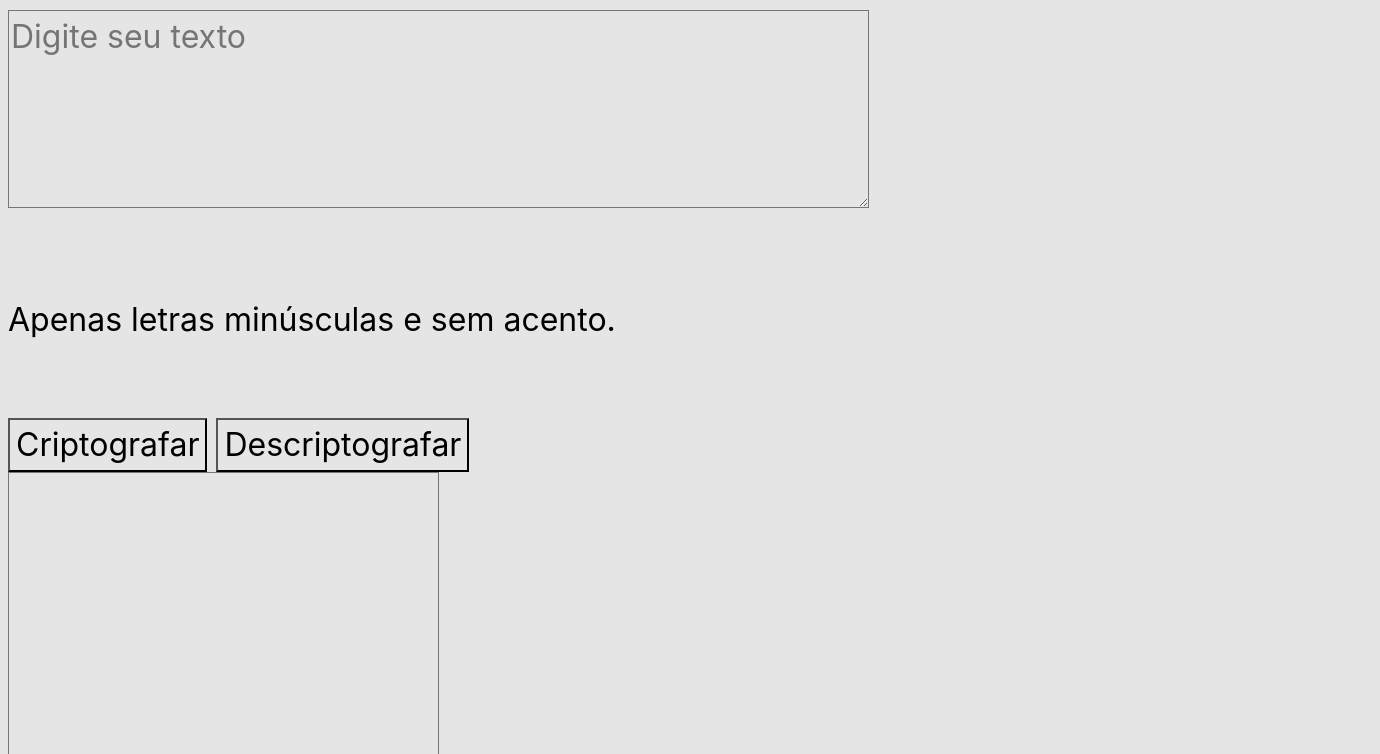
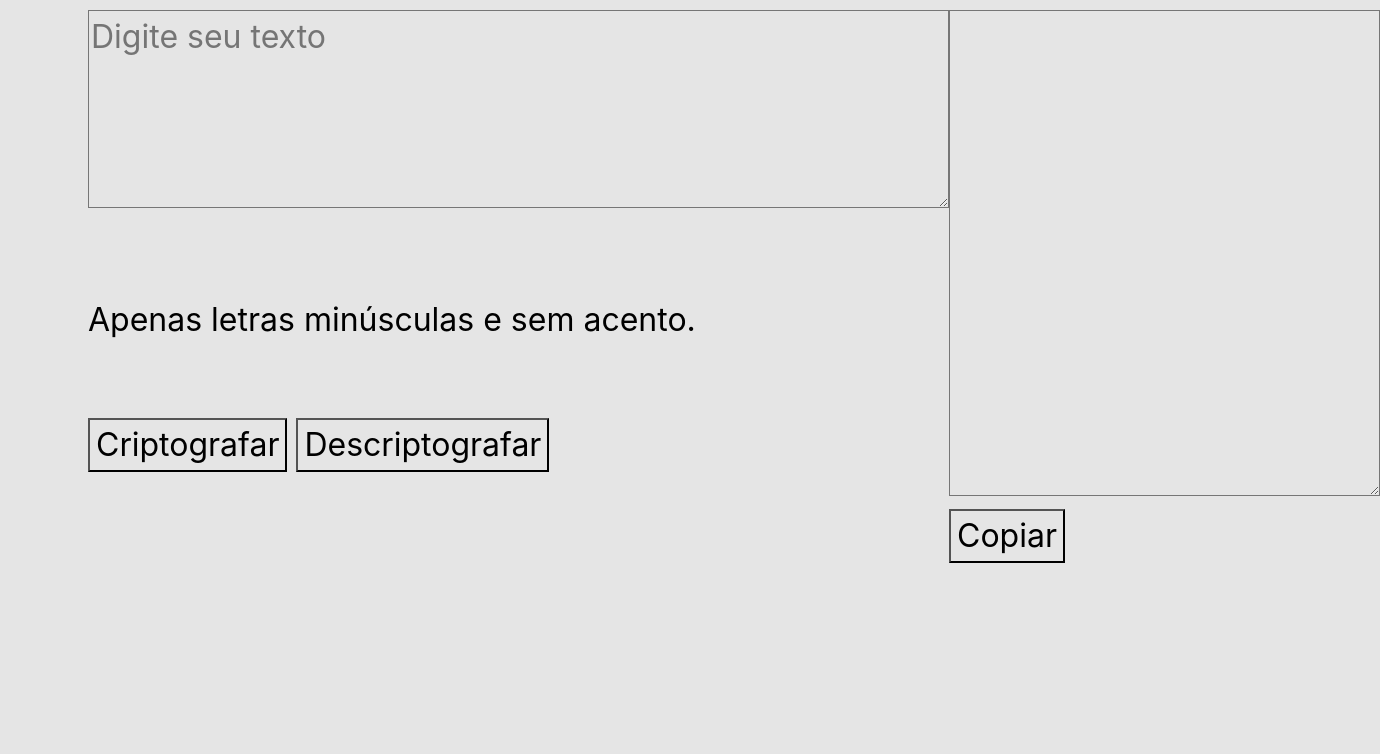
Before and after one commit to Camilla126/Decodificador-de-texto, a plain HTML site: page index.html in a window 1280 px wide. Shown: the part 46-800 px from the top of the page, 1380 px wide, since content can reach past the window. Drawn offline with Linux system fonts and the light colour scheme.

Commit message:
Estilizando main

```diff
--- a/style.css
+++ b/style.css
@@ -11,3 +11,9 @@
   padding-top: 10px;
   width: 2%;
 }
+
+main {
+  display: flex;
+  margin-bottom: 50px;
+  margin-left: 80px;
+}
```
